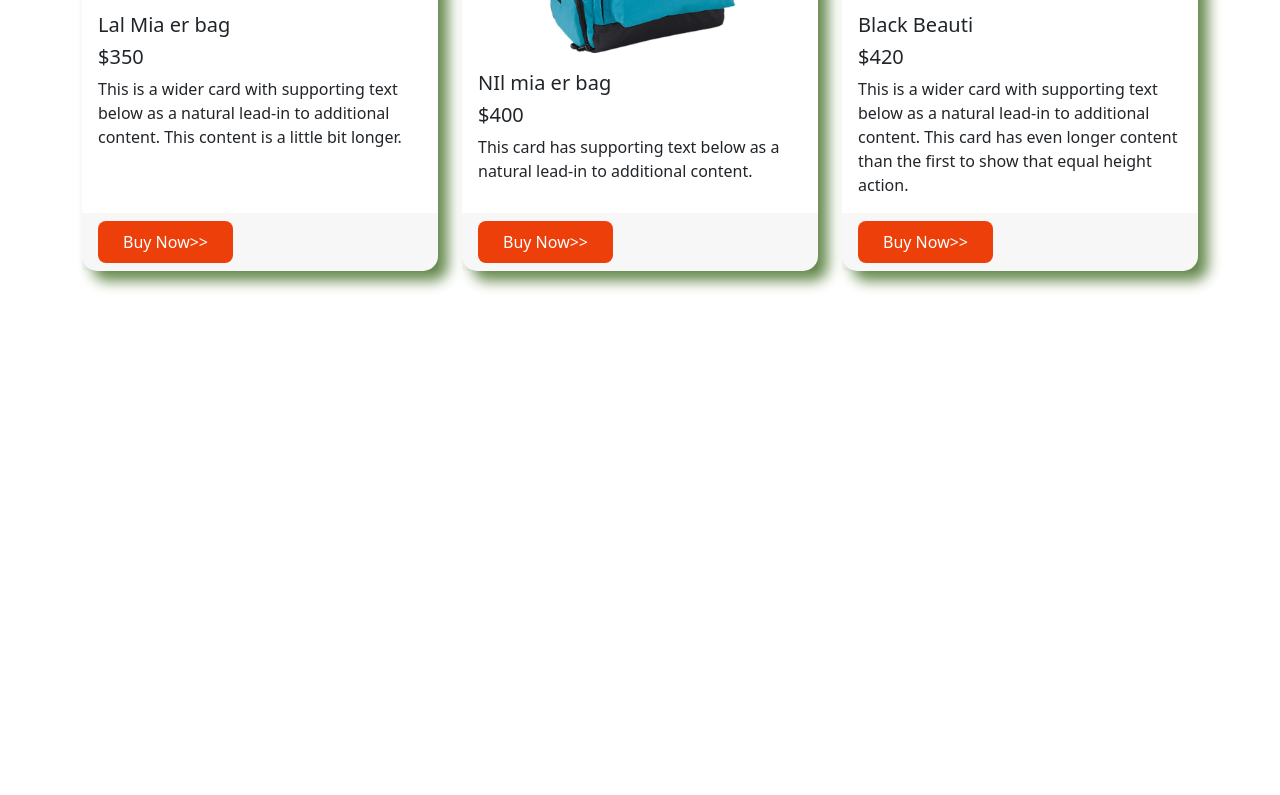
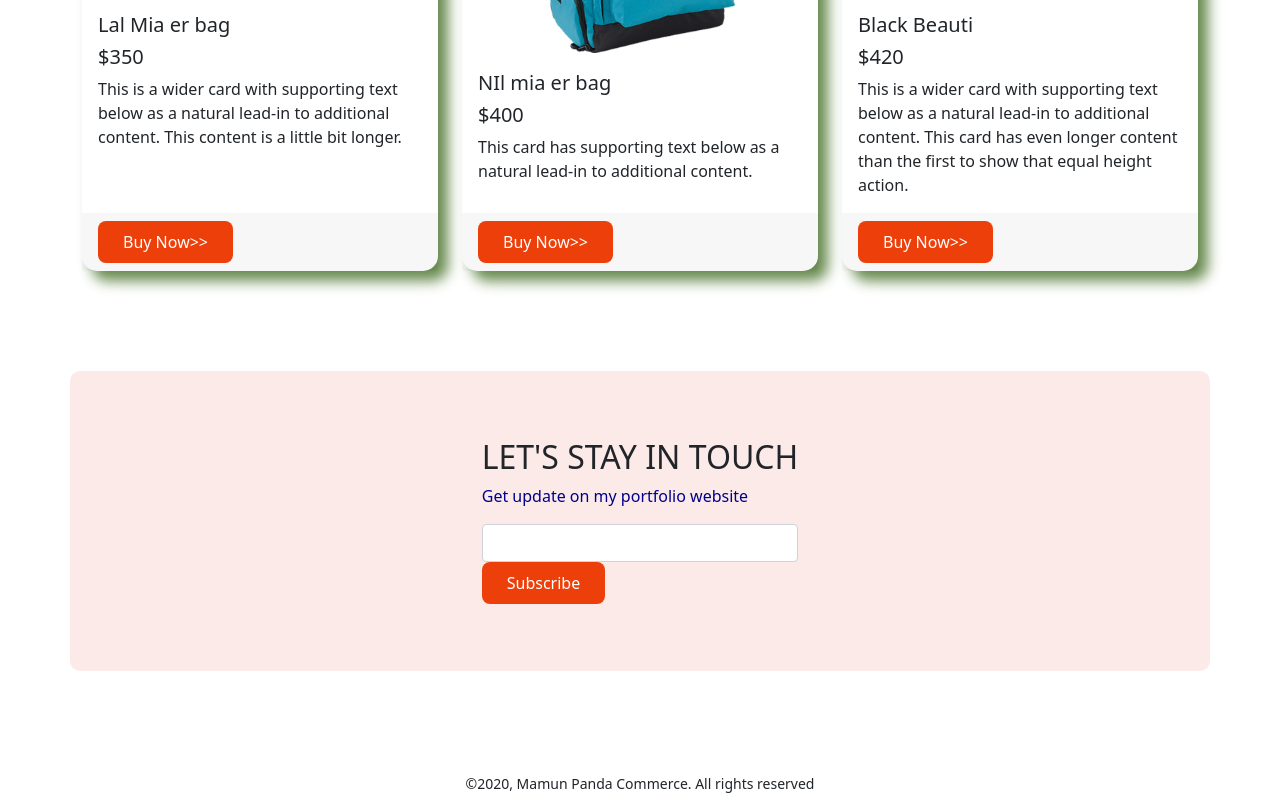
Before and after one commit to MamunJoy/E-commarce, a plain HTML site: page index.html in a window 1280 px wide. Shown: the part 1895-2690 px from the top of the page. Before the commit the page ends 2266 px from the top, so only its background shows below. Drawn offline with nearby package versions, Linux system fonts and the light colour scheme.

Commit message:
Subscribe and footer part work done

```diff
--- a/index.html
+++ b/index.html
@@ -33,7 +33,7 @@
                 <a class="nav-link" href="#bag">Bag</a>
               </li>
               <li class="nav-item">
-                <a class="nav-link" href="#contact Us">Contact Us</a>
+                <a class="nav-link" href="#subscribe">Contact Us</a>
               </li>
             </ul>
           </div>
@@ -44,7 +44,7 @@
                           <!-- ====================carousol part Complete===================== -->
 
 <div class="container">
-    <div id="carouselExampleControls" class="carousel slide top-bg" data-bs-ride="carousel">
+    <div id="carouselExampleControls" class="carousel slide deep-orange" data-bs-ride="carousel">
         <div class="carousel-inner">
           <div class="carousel-item active">
                 <div class="row align-items-center">
@@ -214,6 +214,20 @@
   </div>
 </div>
 
+<div class="container deep-orange d-flex justify-content-center align-items-center" id="subscribe">
+  <div>
+    <h2>LET'S STAY IN TOUCH </h2>
+    <p>Get update on my portfolio website</p>
+    <input class="form-control" type="">
+    <button class="buy-now-button">Subscribe</button>
+  </div>
+</div>
+
+              <!-- ==========footer part working============= -->
+<footer>
+  <small> ©2020, Mamun Panda Commerce. All rights reserved</small>
+</footer>
+
 <script src="https://cdn.jsdelivr.net/npm/bootstrap@5.1.3/dist/js/bootstrap.bundle.min.js" integrity="sha384-ka7Sk0Gln4gmtz2MlQnikT1wXgYsOg+OMhuP+IlRH9sENBO0LRn5q+8nbTov4+1p" crossorigin="anonymous"></script>
 </body>
 </html>
--- a/style.css
+++ b/style.css
@@ -1,7 +1,7 @@
 .container{
     margin-bottom: 100px;
 }
-.top-bg{
+.deep-orange{
     background-color:#fceae8;
     border-radius: 10px;
 }
@@ -47,3 +47,12 @@
     border: none;
     color:white;
 }
+#subscribe{
+    height: 300px;
+}
+#subscribe p{
+    color: darkblue;
+}
+footer{
+    text-align: center;
+}
```
